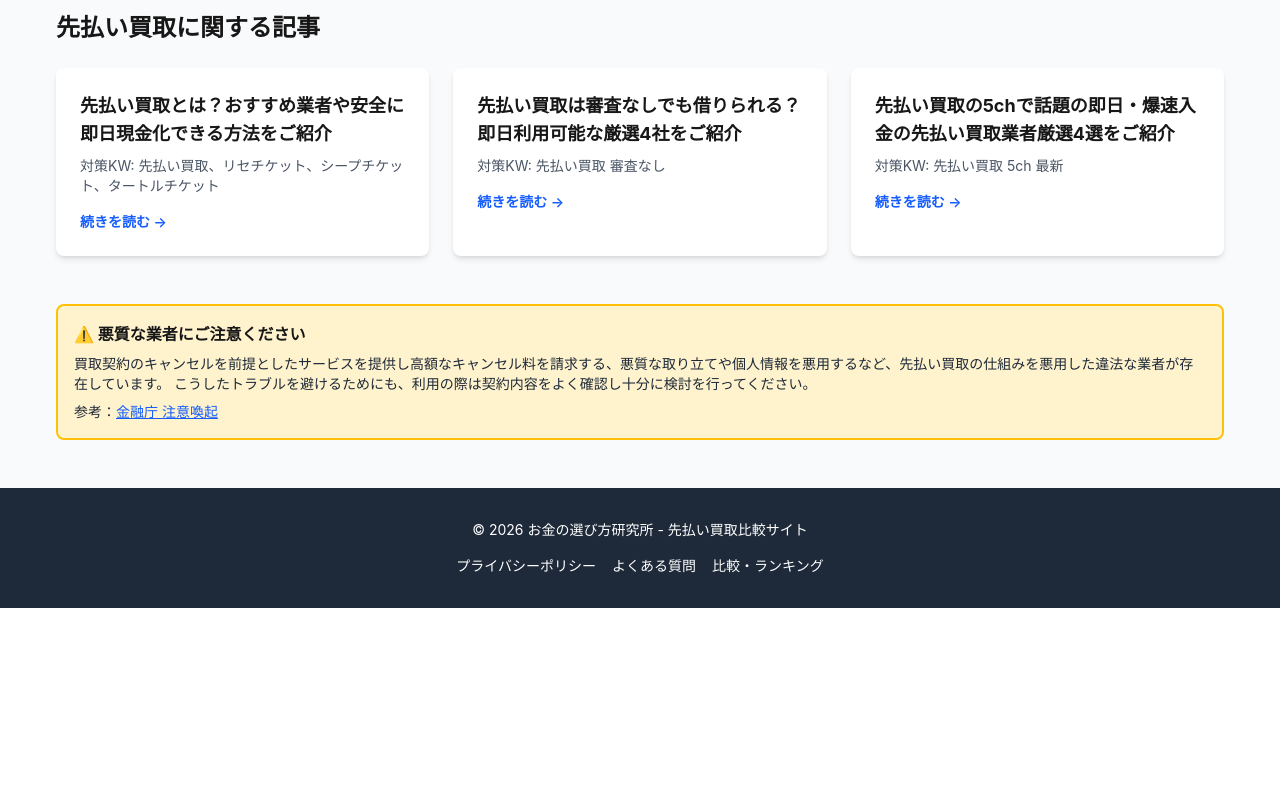
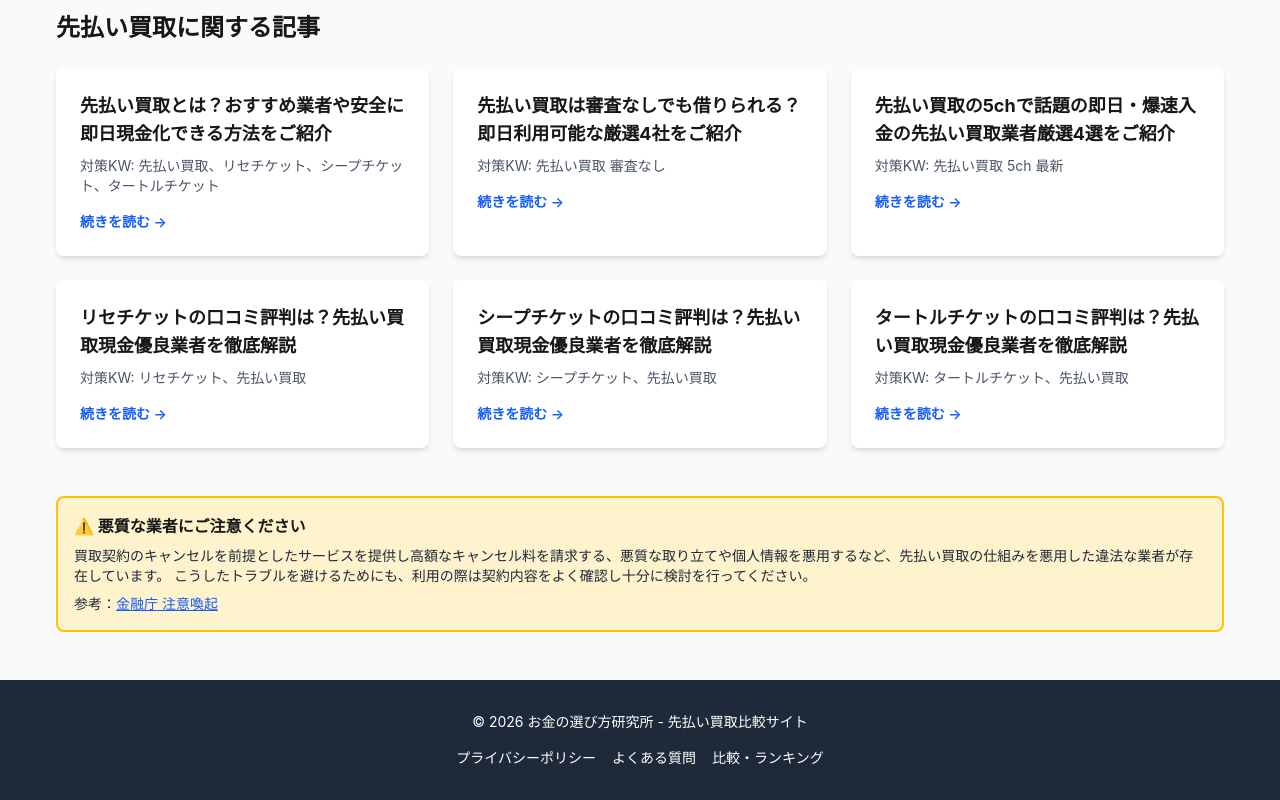
Before and after one commit to webmaster0818/okanenoerabikata, a Next.js app: page / in a window 1280 px wide. Shown: the part 2368-3168 px from the top of the page. Before the commit the page ends 2976 px from the top, so only its background shows below. Built offline with nearby package versions, Linux system fonts and the light colour scheme.

Commit message:
Add all 6 articles to top page navigation

```diff
--- a/app/page.tsx
+++ b/app/page.tsx
@@ -88,6 +88,24 @@ const articles = [
     title: '先払い買取の5chで話題の即日・爆速入金の先払い買取業者厳選4選をご紹介',
     slug: '5ch-latest',
     keywords: '先払い買取 5ch 最新'
+  },
+  {
+    id: '04',
+    title: 'リセチケットの口コミ評判は？先払い買取現金優良業者を徹底解説',
+    slug: 'reset-ticket',
+    keywords: 'リセチケット、先払い買取'
+  },
+  {
+    id: '05',
+    title: 'シープチケットの口コミ評判は？先払い買取現金優良業者を徹底解説',
+    slug: 'sheep-ticket',
+    keywords: 'シープチケット、先払い買取'
+  },
+  {
+    id: '06',
+    title: 'タートルチケットの口コミ評判は？先払い買取現金優良業者を徹底解説',
+    slug: 'turtle-ticket',
+    keywords: 'タートルチケット、先払い買取'
   }
 ]
 
```
